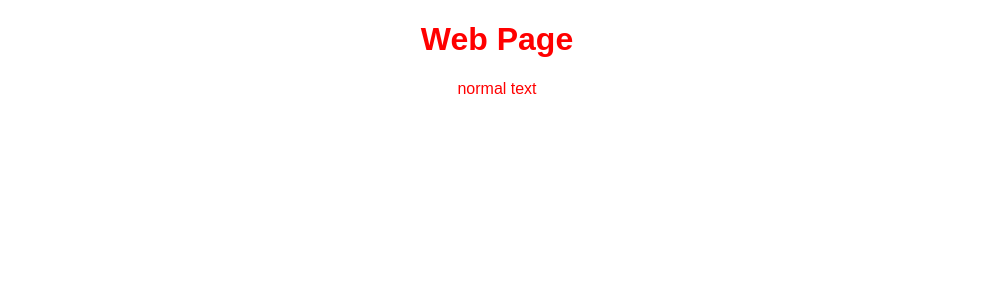
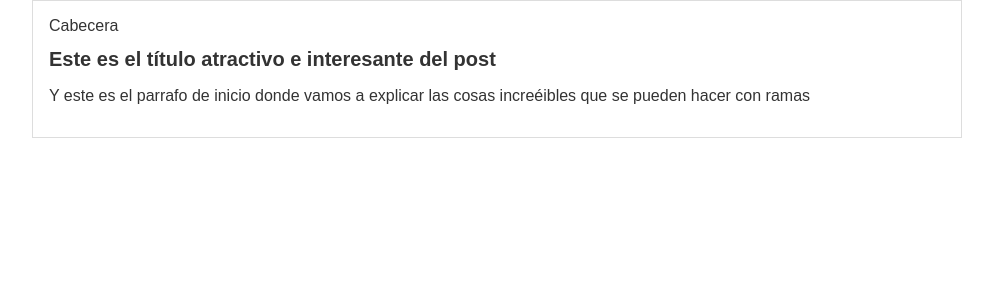
Before and after one commit to import-chr/variosCode, a PHP site: page / in a window 1280 px wide. Shown: the top 300 px of the page, without its empty margins (143-1136 px from the left). Run offline with PHP 8.4, Linux system fonts and the light colour scheme.

Commit message:
web page 1

```diff
--- a/index.html
+++ b/index.html
@@ -8,7 +8,15 @@
     <title>Home</title>
 </head>
 <body>
-    <h1>Web Page</h1>
-    <p>normal text</p>
+    <div id = "container">
+        <div id = "cabecera">
+            Cabecera
+        </div>
+
+        <div id = "post">
+            <h1>Este es el título atractivo e interesante del post</h1>
+            <p>Y este es el parrafo de inicio donde vamos a explicar las cosas increéibles que se pueden hacer con ramas</p>
+        </div>
+    </div>
 </body>
 </html>
--- a/styles/style.css
+++ b/styles/style.css
@@ -1,5 +1,20 @@
 body {
+    color: #333;
     text-align: center;
-    color: red;
-    font-family: sans-serif;
+    font-family: "Arial";
+    font-size: 16px;
+    margin: 0;
+    padding: 0;
 }
+
+#container {
+    width: 70%;
+    padding: 1em;
+    text-align: left;
+    border: 1px solid #DDD;
+    margin: 0 auto;
+}
+
+#container h1 {
+    font-size: 20px;
+}
```
